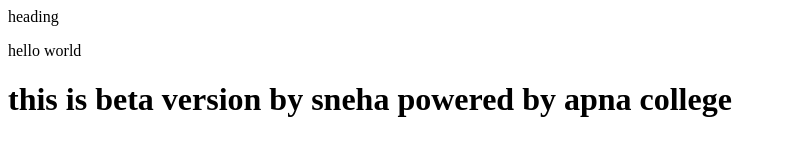
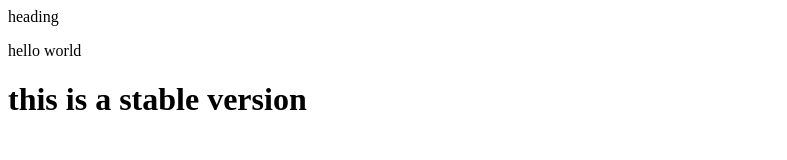
Before and after one commit to Sneha-Gup/ecommerce, a plain HTML site: page index.html in a window 1280 px wide. Shown: the whole page, without its empty margins (0-787 px from the left). Drawn offline with Linux system fonts and the light colour scheme.

Commit message:
this is a stable version

```diff
--- a/index.html
+++ b/index.html
@@ -1,5 +1,5 @@
 <html>
 <head>heading</head>
 <body><p>hello world</p>
-<h1>this is beta version by sneha powered by apna college</h1></body>
+<h1>this is a stable version</h1></body>
 </html>
```
